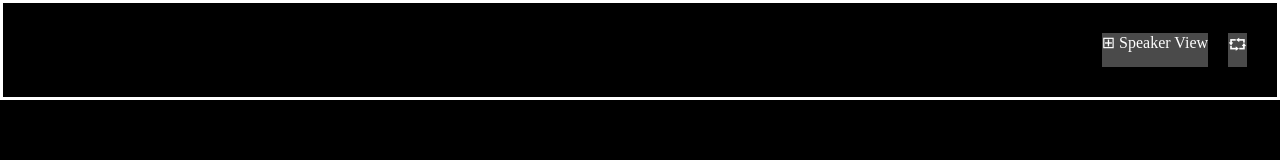
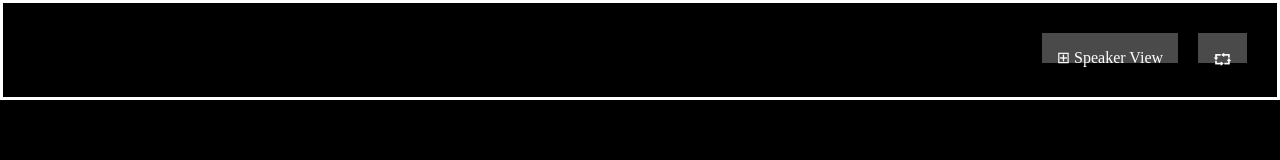
Before and after one commit to callagan70/html-css-zoom, a plain HTML site: page index.html in a window 1280 px wide. Drawn offline with Linux system fonts and the light colour scheme.

Commit message:
bozza header

```diff
--- a/style.css
+++ b/style.css
@@ -34,6 +34,9 @@ header{
   background-color: #4A4A4A;
   color: white;
   vertical-align: middle;
+  height: 20px;
+  padding: 15px;
+
 }
 
 /* !SECTION */
```
